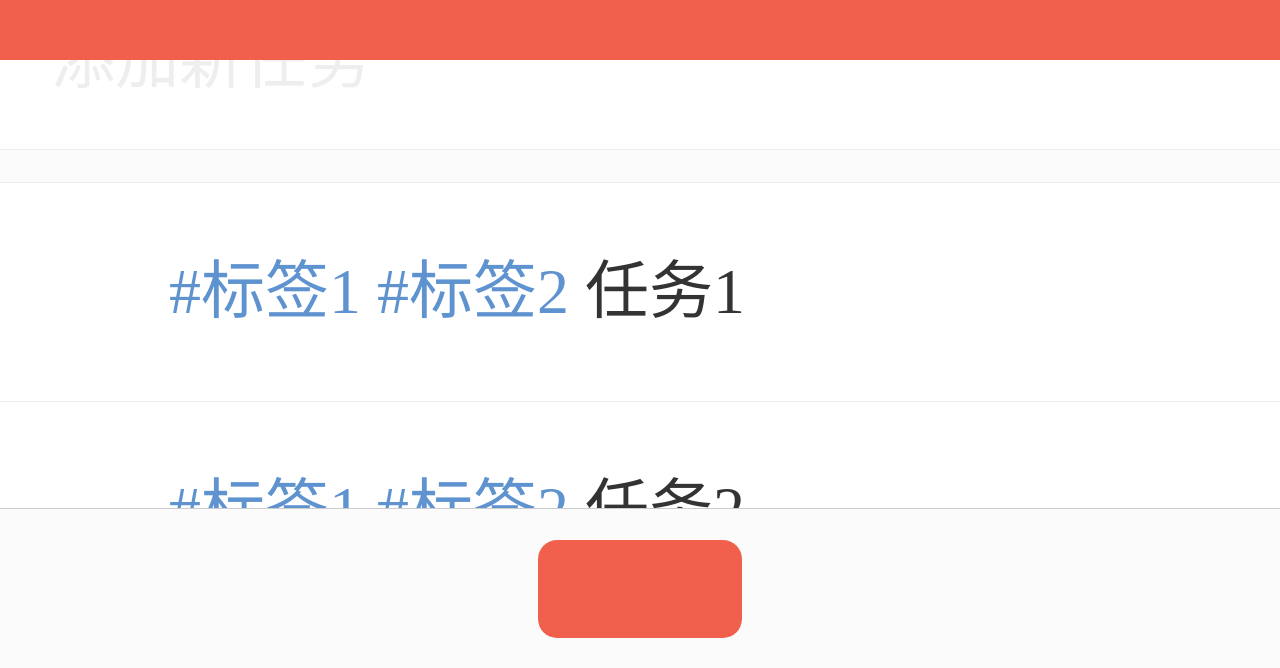
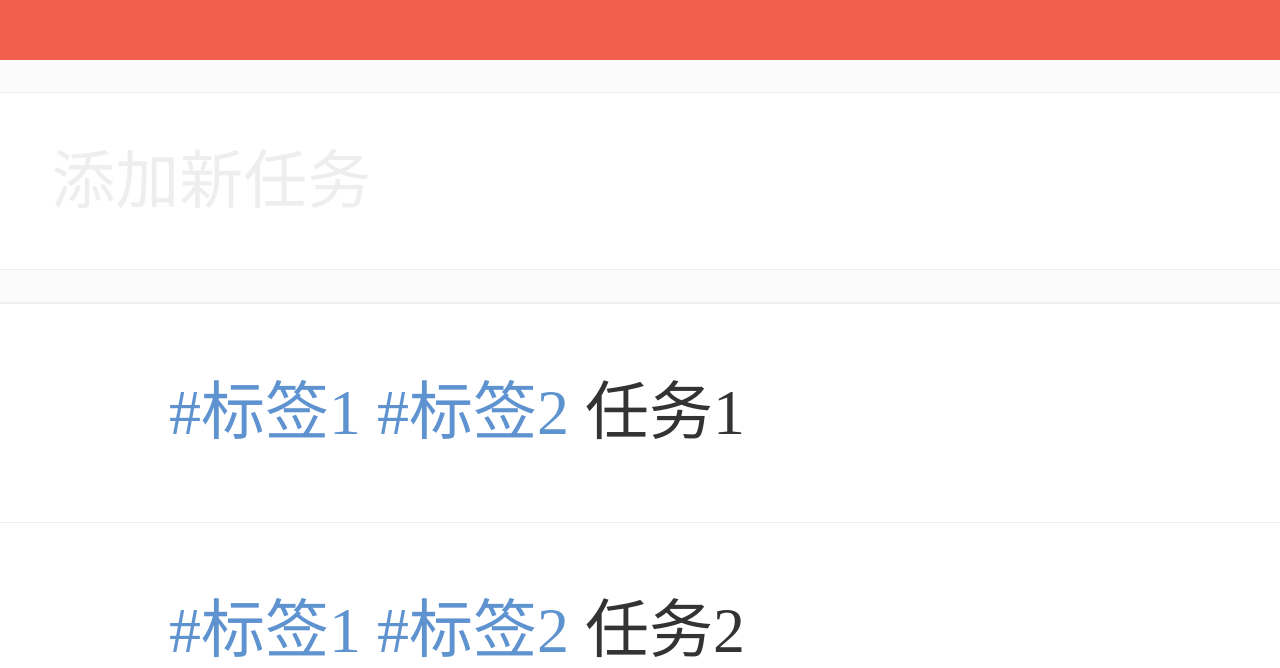
Before and after one commit to jylzs369/tomato-clock, a Vue app: page /#/ in a window 1280 px wide. Shown: the part 132-800 px from the top of the page. Built offline with nearby package versions, Linux system fonts and the light colour scheme; a web font is replaced by a local one.

Commit message:
修改组件样式

```diff
--- a/src/assets/styles/common/_base.css
+++ b/src/assets/styles/common/_base.css
@@ -7,11 +7,10 @@ html, body {
     min-width: 320px;
     font-size: var(--font-base);
 }
-
 body {
-  position: absolute;
   width: 100vw;
   height: 100vh;
+  overflow: hidden;
   transform: translate3d(0, 0, 0);
 }
 * {
@@ -93,25 +92,6 @@ input[type="radio"] {
 .icon-submit:before { content: "\e606"; }
 
 /* typesetting */
-.break .break {
-  background: var(--break);
-}
-.white {
-  background: var(--white);
-}
-.fullscreen {
-  width: 100vw;
-  height: 100vh;
-  overflow: hidden;
-}
-main {
-  padding: var(--padding-large-horizontal);
-  margin-top: 9vh;
-  margin-bottom: var(--padding-large-horizontal);
-}
-.content {
-  background: var(--white);
-}
 no-padding {
   padding: 0;
 }
--- a/src/assets/styles/common/_list.css
+++ b/src/assets/styles/common/_list.css
@@ -1,11 +1,8 @@
-.list {
-  overflow-y: scroll;
-}
 .list li {
   position: relative;
   padding: var(--padding-horizontal);
   background: var(--white);
-  border-bottom: var(--border);
+  border-top: var(--border);
 }
 /* .list li::after {
   content: '';
--- a/src/assets/styles/components/header.css
+++ b/src/assets/styles/components/header.css
@@ -1,13 +1,7 @@
 .header {
-  position: fixed;
-  z-index: 2;
-  top: 0;
-  width: 100%;
   height: 3em;
   line-height: 3;
   color: #fff;
   background: var(--primary);
   padding: 0 var(--padding-horizontal);
 }
-.header .icon-tick {
-}
--- a/src/assets/styles/components/menu.css
+++ b/src/assets/styles/components/menu.css
@@ -1,8 +1,4 @@
 .menu {
-  position: fixed;
-  z-index: 2;
-  bottom: 0;
-  width: 100%;
   height: 2.5em;
   line-height: 2.5;
   color: var(--text-light);
```
